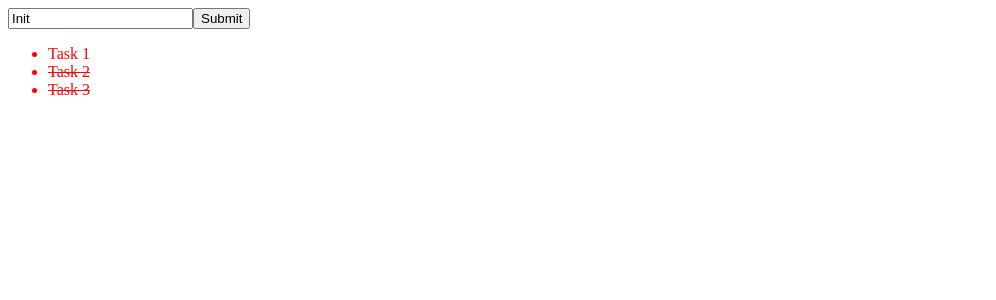
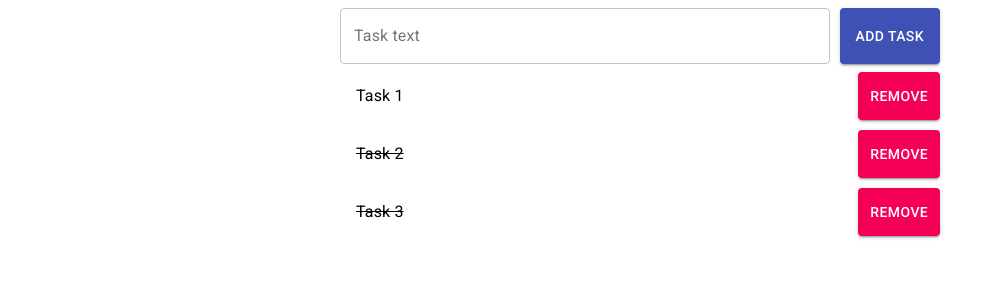
Before and after one commit to testovaask5/first-react, a React (Create React App) app: page / in a window 1280 px wide. Shown: the top 300 px of the page, without its empty margins (0-996 px from the left). Built offline with nearby package versions, Linux system fonts and the light colour scheme.

Commit message:
Hooks and Material

```diff
--- a/package.json
+++ b/package.json
@@ -3,6 +3,7 @@
   "version": "0.1.0",
   "private": true,
   "dependencies": {
+    "@material-ui/core": "^4.11.3",
     "@testing-library/jest-dom": "^5.11.9",
     "@testing-library/react": "^11.2.5",
     "@testing-library/user-event": "^12.6.3",
--- a/public/index.html
+++ b/public/index.html
@@ -9,6 +9,7 @@
       name="description"
       content="Web site created using create-react-app"
     />
+    <link rel="stylesheet" href="https://fonts.googleapis.com/css?family=Roboto:300,400,500,700&display=swap" />
     <link rel="apple-touch-icon" href="%PUBLIC_URL%/logo192.png" />
     <!--
       manifest.json provides metadata used when your web app is installed on a
--- a/src/App.js
+++ b/src/App.js
@@ -1,166 +1,32 @@
-import React from 'react'
-import Task from './components/Task';
+import React, { useState } from 'react'
+import NewTask from './components/NewTask';
+import TasksList from './components/TasksList';
 
-export default class App extends React.Component {
-  constructor(props) {
-    super(props)
-    this.state = {
-      inputValue: 'Init',
-      tasks: [{ text: 'Task 1', completed: false, someprop: {a: 1} },
-              { text: 'Task 2', completed: true },
-              { text: 'Task 3', completed: true }]
-    }
-    // this.submitHandler = this.submitHandler.bind(this)
+export default function App() {
+  const initTasks = [{ text: 'Task 1', completed: false },
+    { text: 'Task 2', completed: true },
+    { text: 'Task 3', completed: true }];
+
+  const [tasks, setTasks] = useState(initTasks)
+
+  const toggleTask = (index) => {
+      const newTasks = [...tasks]
+      newTasks[index] = {
+        ...newTasks[index],
+        completed: !newTasks[index].completed
+      }
+      setTasks(newTasks)
   }
 
-  submitHandler(event) {
-    console.log(this)
-    event.preventDefault();
-    if (this.state.inputValue !== '') this.setState((prevState) => {
-      return {
-        // tasks: [...prevState.tasks, <Task key={prevState.tasks.length} text={prevState.inputValue} />],
-        tasks: [...prevState.tasks, { text: prevState.inputValue, completed: false }],
-        inputValue: ''
-      }
-    })
+  const addNewTask = (newTask) => {
+    setTasks([...tasks, newTask])
   }
-
-  inputHandler = (event) => {
-    this.setState({ inputValue: event.target.value })
-  }
-
-  toggleTask = (index) => {
-    this.setState((prevState) => {
-      // const newTasks = prevState.tasks.map((task) => {
-      //   return {...task}
-      // })
-      // newTasks[index].completed = !newTasks[index].completed
-      const newTasks = [...prevState.tasks]
-      const newTask = {...newTasks[index]}
-      newTask.completed = !newTask.completed
-      newTasks[index] = newTask
-      // newTasks[index] = {...newTasks[index], completed: !newTasks[index].completed}
-      return {
-        tasks: newTasks
-      }
-    })
-  }
-
-  render() {
-    return (
-      <>
-        <form onSubmit={(event) => this.submitHandler(event)}>
-          <input value={this.state.inputValue} onChange={this.inputHandler} type="text" />
-          <button type="submit">Submit</button>
-        </form>
-        <ul>
-          {this.state.tasks.map((task, index) => {
-            return <Task key={index}
-              index={index}
-              text={task.text}
-              completed={task.completed}
-              toggleTask={this.toggleTask} />
-          })}
-        </ul>
-      </>
-    )
-  }
-  // render() {
-  //   console.log(this.props)
-  //   return (
-  //     <div>
-  //       <input onChange={(event) => {
-  //         this.setState((prevState) => {
-  //           return {
-  //             value: event.target.value,
-  //           }
-  //         })
-  //       }} type="text" />
-  //       <p>{this.state.value.toUpperCase()}</p>
-  //       <p>{this.state.counter}</p>
-  //       <button onClick={() => {
-  //         this.setState((prevState) => {
-  //           return {
-  //             counter: prevState.counter + 1
-  //           }
-  //         })
-  //       }}>Click</button>
-  //     </div>
-  //   )
-  // }
+  return (
+    <div style={
+      { maxWidth: 600, minWidth: 300, margin: "0 auto" }
+    }>
+      <NewTask addNewTask={addNewTask} />
+      <TasksList tasks={tasks} toggleTask={toggleTask} />
+    </div>
+  )
 }
-
-
-// class TestClass {
-//   constructor(mes1, mes2) {
-
-//   }
-
-//   method1 () {
-//     console.log('method1')
-//   }
-// }
-
-// class ChildClass extends TestClass {
-//   constructor(mes1, mes2) {
-//     super();
-//     this.mes1 = mes1
-//     this.mes2 = mes2
-//   }
-
-//   method2 () {
-//     console.log(this.mes1 + ' ' + this.mes2)
-//   }
-// }
-// class ChildClass2 extends ChildClass {
-//   constructor(mes1, mes2) {
-//     super();
-//     this.mes1 = mes1
-//     this.mes2 = mes2
-//   }
-
-//   method2 () {
-//     console.log(this.mes1 + ' ' + this.mes2)
-//   }
-// }
-
-// const testObj = new TestClass()
-// testObj.method1()
-// const childObj = new ChildClass('Hello', 'World')
-// childObj.method1()
-
-// function ChildClass2 (mes1, mes2) {
-//   this.mes1 = mes1
-//   this.mes2 = mes2
-// }
-// ChildClass2.prototype.method1 = function () {
-//   console.log(this.mes1 + ' ' + this.mes2)
-// }
-
-// ChildClass2.__proto__ = ChildClass.prototype
-
-// const childObj2 = new ChildClass2('Hello', 'World')
-
-
-
-
-
-
-// import { useState } from "react";
-
-// export default function App(props) {
-//   const [counter, setCounter] = useState(0);
-
-//   console.log('Render')
-
-//   function click() {
-//     setCounter(counter + 1)
-//   }
-
-//   return (
-//     <div>
-//       {counter}
-//       <button onClick={click}>Click</button>
-//     </div>
-//   )
-// }
--- /dev/null
+++ b/src/components/NewTask.js
@@ -0,0 +1,42 @@
+import { useState } from "react"
+import { TextField, Button, makeStyles } from "@material-ui/core";
+
+const useStyles = makeStyles({
+  root: {
+    display: "flex"
+  },
+  textfield: {
+    marginRight: 10,
+    flexGrow: 1
+  }
+})
+
+export default function NewTask({ addNewTask }) {
+  const classes = useStyles();
+  const [inputValue, setInputValue] = useState("")
+
+  function submitHandler(event) {
+    event.preventDefault()
+    if (inputValue === "") return;
+    const newTask = {
+      text: inputValue,
+      completed: false
+    }
+    addNewTask(newTask)
+    setInputValue('')
+  }
+  return (
+    <form className={classes.root} onSubmit={submitHandler}>
+      <TextField
+        className={classes.textfield}
+        label="Task text"
+        variant="outlined"
+        value={inputValue}
+        onChange={(event) => setInputValue(event.target.value)}
+      />
+      <Button type="submit" variant="contained" color="primary">
+        Add task
+      </Button>
+    </form>
+  )
+}
--- a/src/components/Task.css
+++ b/src/components/Task.css
@@ -1,3 +1,3 @@
-.task {
+/* .task {
     color: red;
-}
+} */
--- a/src/components/Task.js
+++ b/src/components/Task.js
@@ -1,10 +1,34 @@
 import "./Task.css";
+import { ListItem, ListItemText, Button, makeStyles } from "@material-ui/core"
+
+const useStyles = makeStyles({
+  root: {
+    display: "flex",
+    marginBottom: 10
+  },
+  listitem: {
+    flexGrow: 1,
+
+  }
+})
 
 export default function Task(props) {
-    return (
-        <li className="task" onClick={() => props.toggleTask(props.index)}
-            style={{textDecoration: props.completed ? "line-through" : "none"}}>
-            {props.text}
-        </li>
-    )
+  const classes = useStyles();
+  return (
+    <div className={classes.root}>
+      <ListItem
+        className={classes.listitem}
+        button
+        onClick={() => props.toggleTask(props.index)}>
+          <ListItemText
+            style={{ textDecoration: props.completed ?
+            "line-through" : "none" }}
+            primary={props.text}
+          />
+      </ListItem>
+      <Button variant="contained" color="secondary">
+        Remove
+      </Button>
+    </div>
+  )
 }
--- /dev/null
+++ b/src/components/TasksList.js
@@ -0,0 +1,17 @@
+import { List } from "@material-ui/core"
+import Task from "./Task"
+
+
+export default function TasksList(props) {
+  return (
+    <List component="ul">
+      {props.tasks.map((task, index) => {
+        return <Task key={index}
+          index={index}
+          text={task.text}
+          completed={task.completed}
+          toggleTask={props.toggleTask} />
+      })}
+    </List>
+  )
+}
```
Also changed, not shown: src/App.class.js (added, +164 -0 lines), 1 other file (tests, documents, lock files or other folders).
